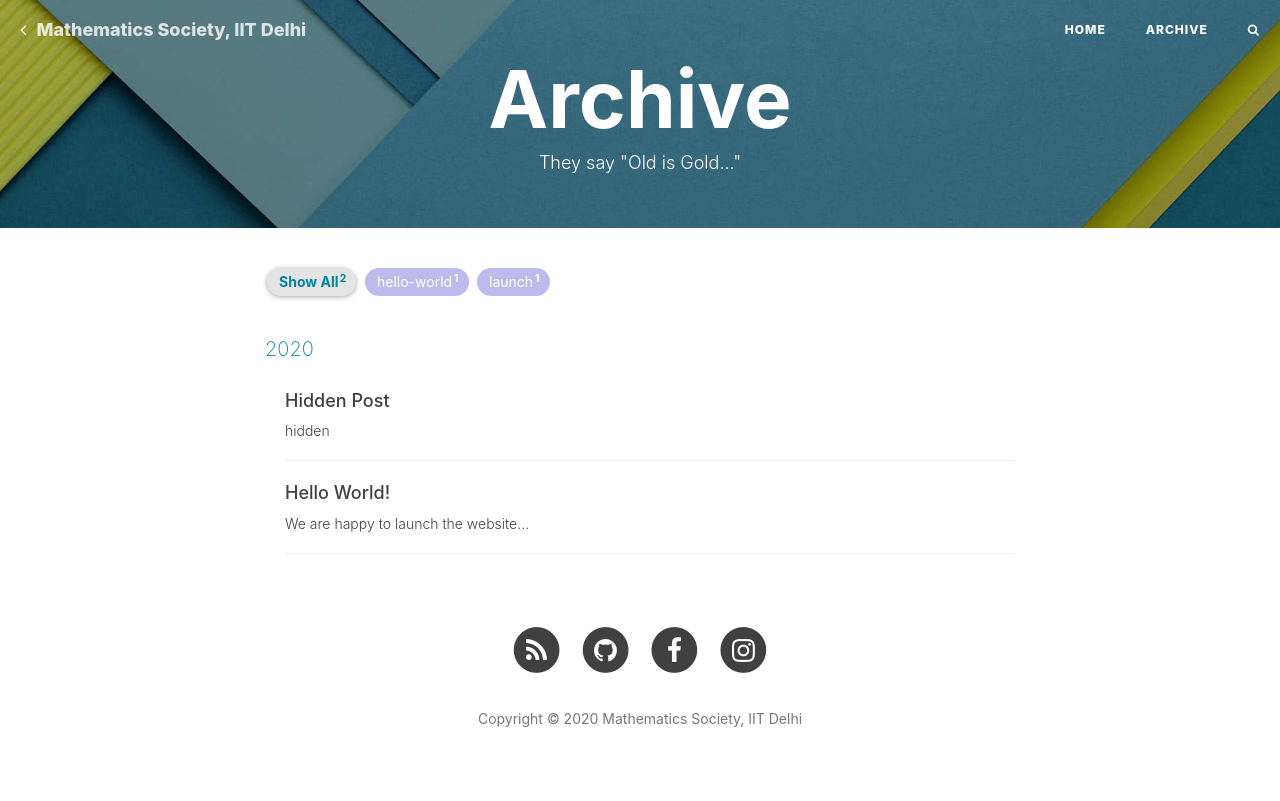
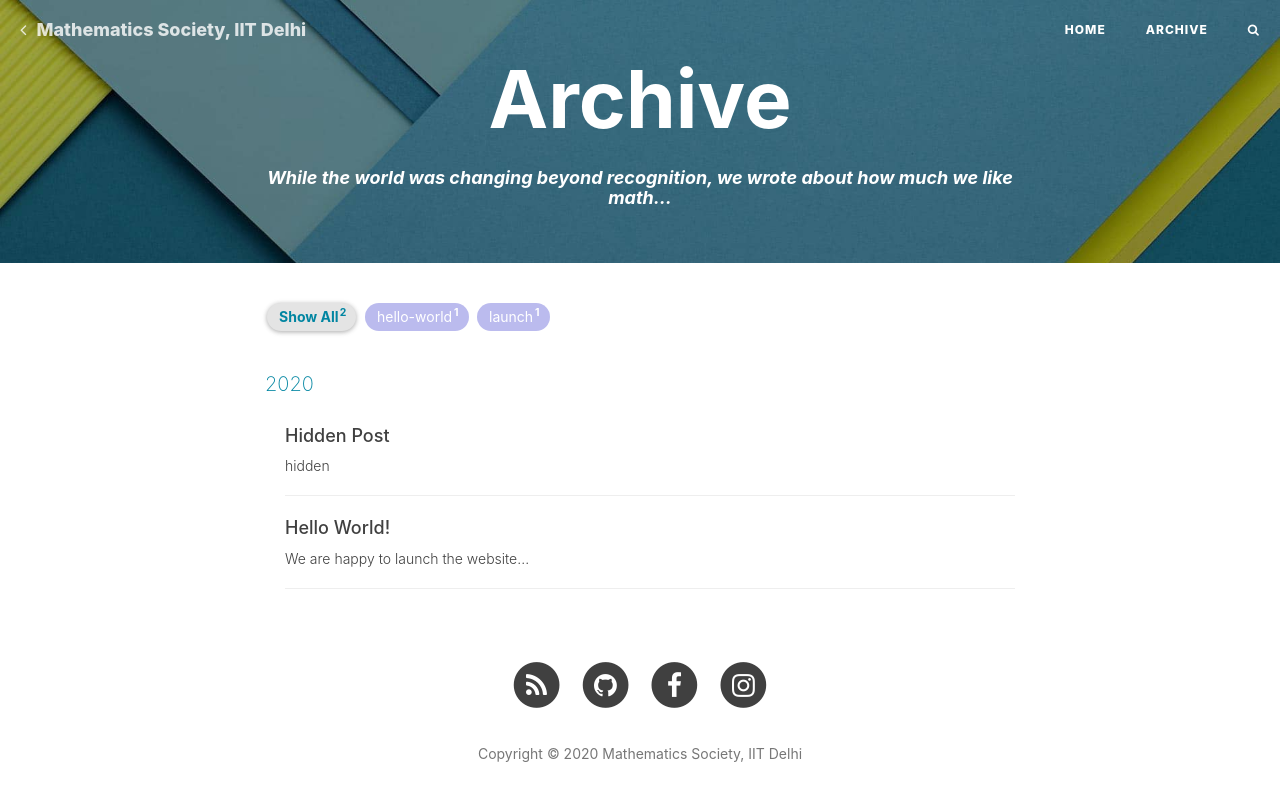
Before and after one commit to mathsociitd/blog, a Jekyll site: the page built from archive.html, in a window 1280 px wide. Shown: the top 801 px of the page. Built offline with Jekyll 4.4.1, drawn with Linux system fonts in a browser that asks for light colours; nearby versions of some CDN libraries; comment, search, counter and statistics services are not loaded.

Commit message:
Update archive.html

```diff
--- a/archive.html
+++ b/archive.html
@@ -1,7 +1,7 @@
 ---
 title: Archive
 layout: default
-description: They say "Old is Gold..."
+description: "<div style='margin-top: 25px;'><b><i>While the world was changing beyond recognition, we wrote about how much we like math...</i></b></div>"
 header-img: "img/tag-bg.jpg"
 ---
 
```
